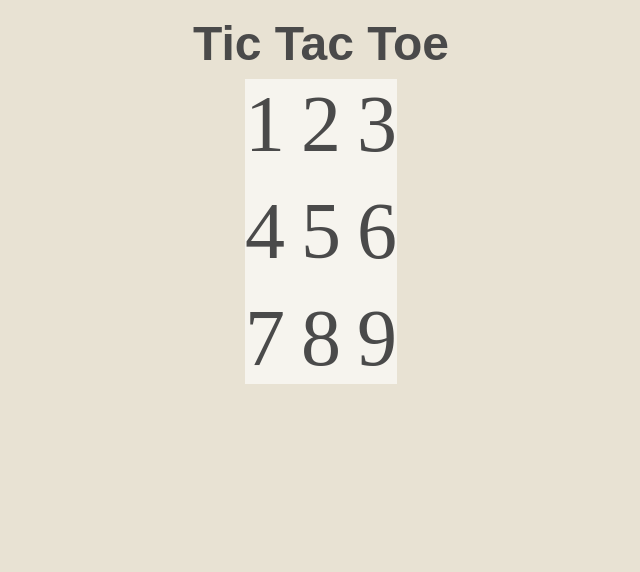
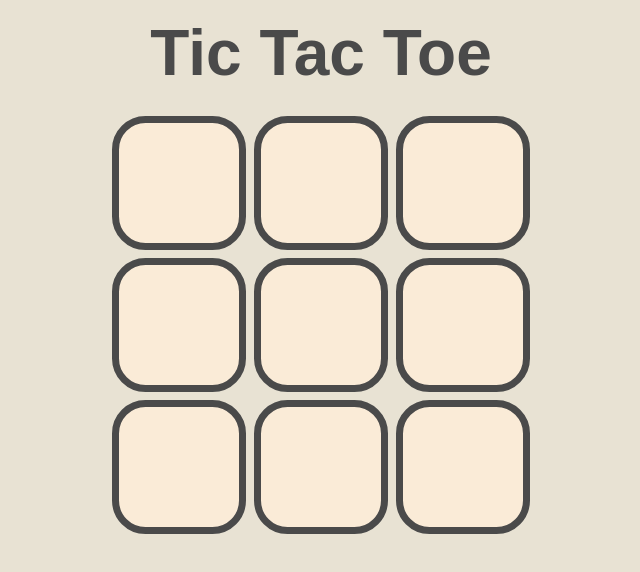
Before and after one commit to ayan-adhikari/Tic-Tac-Toe, a plain HTML site: page index.html in a window 1280 px wide. Shown: the whole page, without its empty margins (319-959 px from the left). Drawn offline with Linux system fonts and the light colour scheme.

Commit message:
Style: improve overall styling

```diff
--- a/base.css
+++ b/base.css
@@ -64,7 +64,7 @@ Text size and font formatting
 =============================*/
 .heading-text
 {
-   font-size: clamp(3rem, 2vw, 5rem);
+   font-size: clamp(3rem, 5vw, 5rem);
    font-family: var(--heading-font);
 
 }
@@ -78,11 +78,3 @@ Text size and font formatting
    font-size: clamp(1rem, 1.2vw, 1.3rem);
    font-family: var(--body-font);
 }
-.X
-{
-    color: var(--accent-1);
-}
-.O
-{
-    color : var(--accent-2);
-}
--- a/elements.css
+++ b/elements.css
@@ -27,3 +27,30 @@
 .button:active {
   transform: scale(0.9);
 }
+.X
+{
+    color: var(--accent-1);
+}
+.O
+{
+    color : var(--accent-2);
+}
+
+.cell
+{
+  width: clamp(4rem, 15vh, 20rem); /*Font size of main grid*/
+  height: clamp(4rem, 15vh, 20rem); /*Font size of main grid*/
+  border-width: 0.25rem;
+  border-radius: 25%;
+  border-style: solid;
+  border-color: var(--text);
+  background-color: antiquewhite;
+}
+
+@media (min-width: 600px)
+{
+  .cell
+  {
+    border-width: 0.45rem;
+  }
+}
--- a/index.html
+++ b/index.html
@@ -29,19 +29,20 @@
     <header class="header">
         <h1 class="heading-text">Tic Tac Toe</h1>
     </header>
+    <br>
     <!-- Main Content -->
     <main class="main flexbox">
         <!-- Add your content here -->
          <div class="main-grid secondary-bg">
-            <div>1</div>
-            <div>2</div>
-            <div>3</div>
-            <div>4</div>
-            <div>5</div>
-            <div>6</div>
-            <div>7</div>
-            <div>8</div>
-            <div>9</div>
+            <div class="flexbox cell"></div>
+            <div class="flexbox cell"></div>
+            <div class="flexbox cell"></div>
+            <div class="flexbox cell"></div>
+            <div class="flexbox cell"></div>
+            <div class="flexbox cell"></div>
+            <div class="flexbox cell"></div>
+            <div class="flexbox cell"></div>
+            <div class="flexbox cell"></div>
          </div>
     </main>
 
--- a/layout.css
+++ b/layout.css
@@ -23,12 +23,7 @@
   display: grid;
   grid-template-columns: repeat(3, 1fr);
   grid-template-rows: repeat(3, 1fr);
-  font-size: clamp(3rem, 10vh, 20rem);
-  gap: 1rem;
+  font-size: clamp(4rem, 15vh, 20rem);
+  gap: 0.5rem;
+  background-color: transparent;
 }
-.grid-item
-{
-  border-width: 1rem;
-  border-style: solid;
-  border-color: var(--text);
-}
```
